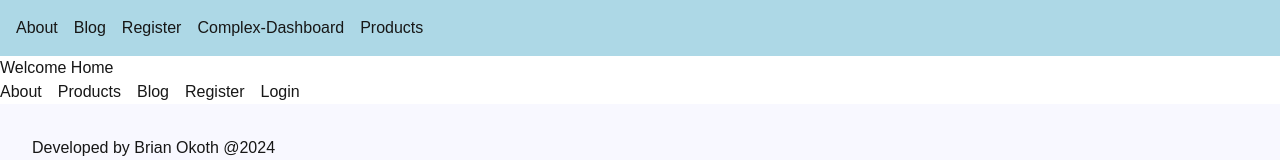
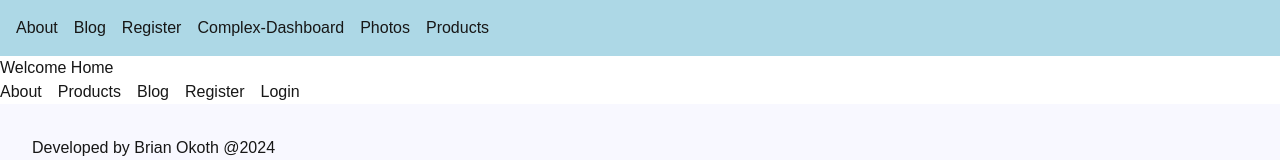
Before and after one commit to devotieno/Learning-nextjs-92-tutorials-, a Next.js app: page / in a window 1280 px wide. Shown: the top 160 px of the page. Built offline with nearby package versions, Linux system fonts and the light colour scheme.

Commit message:
Add link to photo feed in the main layout navigation

```diff
--- a/src/app/layout.tsx
+++ b/src/app/layout.tsx
@@ -49,6 +49,7 @@ export default function RootLayout({
             <li style={{ marginRight: "1rem" }}><Link href="/blog">Blog</Link></li>
             <li style={{ marginRight: "1rem" }}><Link href="/register">Register</Link></li>
             <li style={{ marginRight: "1rem" }}><Link href="/complex-dashboard">Complex-Dashboard</Link></li>
+            <li style={{ marginRight: "1rem" }}><Link href="/photo-feed">Photos</Link></li>
             <li><Link href="/products">Products</Link></li>
           </ul>
         </header>
```
